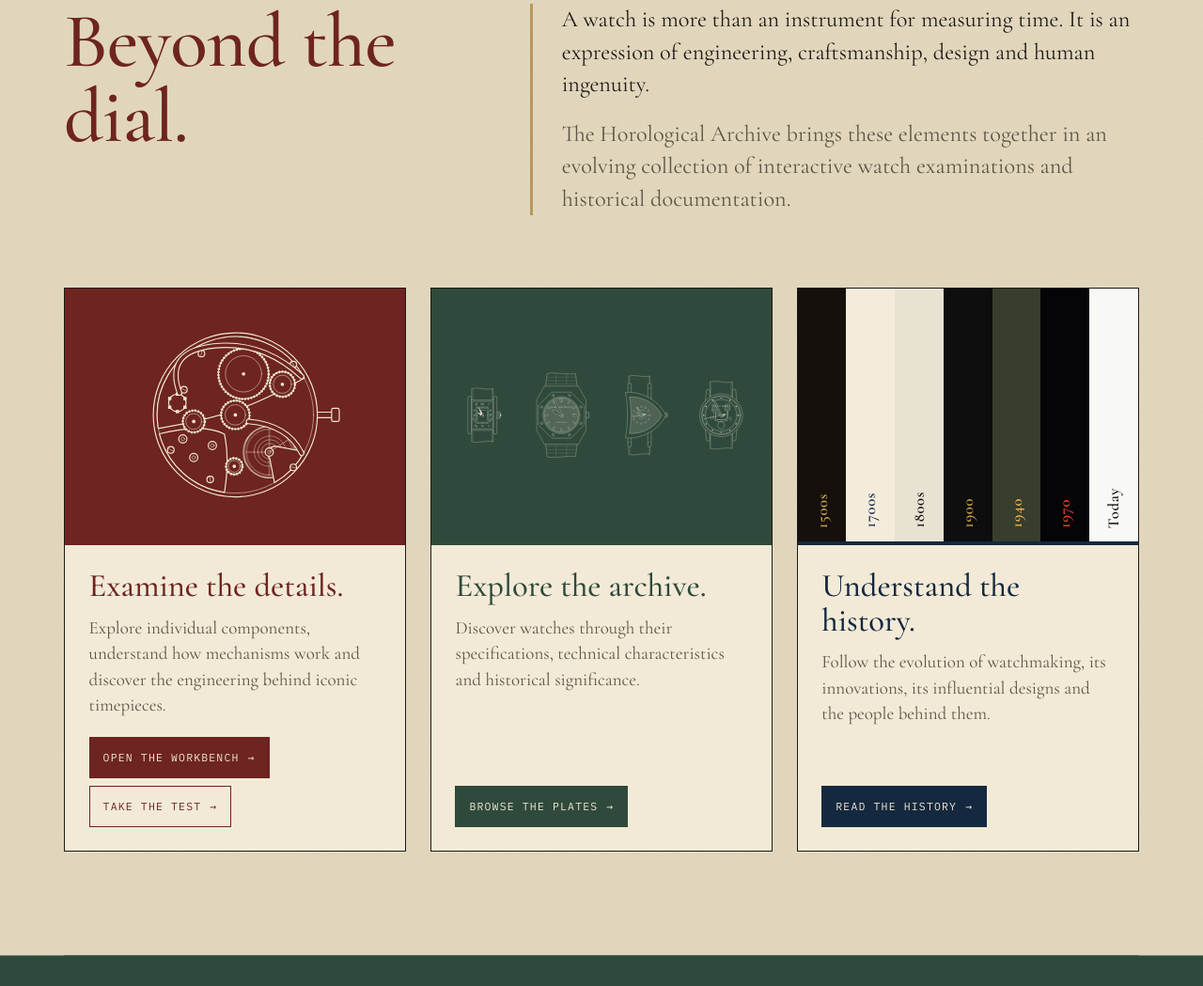
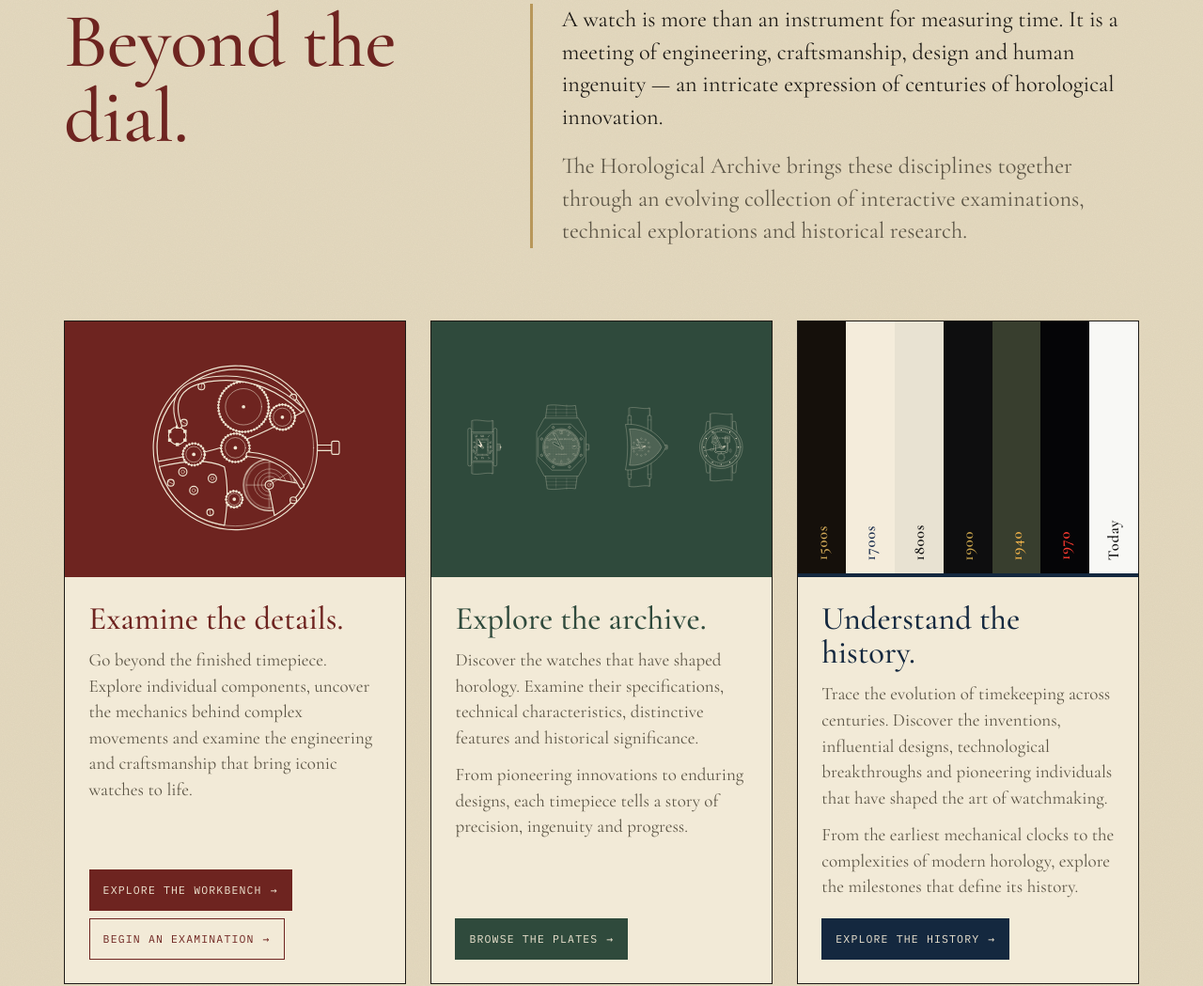
Before and after one commit to matthewschmidt1-lgtm/horology, a website: page index.html in a window 1280 px wide. Shown: the part 1055-2104 px from the top of the page at 94% size. Drawn offline with nearby package versions, Linux system fonts and the light colour scheme.

Commit message:
Homepage: revised section text and button labels
New copy for Beyond the dial and the three section cards. Buttons now read Explore the workbench, Begin an examination, Browse the plates and Explore the history.

Co-Authored-By: Claude Fable 5.2 <noreply@anthropic.com>

```diff
--- a/app.js
+++ b/app.js
@@ -212,26 +212,26 @@ function renderHome() {
   <div class="h-beyond">
     <h2>Beyond the dial.</h2>
     <div>
-      <p>A watch is more than an instrument for measuring time. It is an expression of engineering, craftsmanship, design and human ingenuity.</p>
-      <p>The Horological Archive brings these elements together in an evolving collection of interactive watch examinations and historical documentation.</p>
+      <p>A watch is more than an instrument for measuring time. It is a meeting of engineering, craftsmanship, design and human ingenuity — an intricate expression of centuries of horological innovation.</p>
+      <p>The Horological Archive brings these disciplines together through an evolving collection of interactive examinations, technical explorations and historical research.</p>
     </div>
   </div>
 
   <div class="h-previews">
     <article class="h-card c1">
-      <a class="h-art mv" href="workbench.html" aria-label="Open the workbench">${D.movement(omega)}</a>
-      <div class="h-txt"><h3>Examine the details.</h3><p>Explore individual components, understand how mechanisms work and discover the engineering behind iconic timepieces.</p>
-        <p class="h-links"><a class="h-go" href="workbench.html">Open the workbench</a><a class="h-go" href="#/exam">Take the test</a></p></div>
+      <a class="h-art mv" href="workbench.html" aria-label="Explore the workbench">${D.movement(omega)}</a>
+      <div class="h-txt"><h3>Examine the details.</h3><p>Go beyond the finished timepiece. Explore individual components, uncover the mechanics behind complex movements and examine the engineering and craftsmanship that bring iconic watches to life.</p>
+        <p class="h-links"><a class="h-go" href="workbench.html">Explore the workbench</a><a class="h-go" href="#/exam">Begin an examination</a></p></div>
     </article>
     <article class="h-card c2">
-      <a class="h-art four" href="#/archive" aria-label="Browse the archive">${['tanklc', 'royaloak', 'ventura', 'spaceview'].map(id => D.front(by(id), {})).join('')}</a>
-      <div class="h-txt"><h3>Explore the archive.</h3><p>Discover watches through their specifications, technical characteristics and historical significance.</p>
+      <a class="h-art four" href="#/archive" aria-label="Browse the plates">${['tanklc', 'royaloak', 'ventura', 'spaceview'].map(id => D.front(by(id), {})).join('')}</a>
+      <div class="h-txt"><h3>Explore the archive.</h3><p>Discover the watches that have shaped horology. Examine their specifications, technical characteristics, distinctive features and historical significance.</p><p>From pioneering innovations to enduring designs, each timepiece tells a story of precision, ingenuity and progress.</p>
         <p class="h-links"><a class="h-go" href="#/archive">Browse the plates</a></p></div>
     </article>
     <article class="h-card c3">
-      <a class="h-art eras" href="history.html" aria-label="Read the history">${ERAS.map(e => `<i style="background:${e[1]};color:${e[2]}"><b>${e[0]}</b></i>`).join('')}</a>
-      <div class="h-txt"><h3>Understand the history.</h3><p>Follow the evolution of watchmaking, its innovations, its influential designs and the people behind them.</p>
-        <p class="h-links"><a class="h-go" href="history.html">Read the history</a></p></div>
+      <a class="h-art eras" href="history.html" aria-label="Explore the history">${ERAS.map(e => `<i style="background:${e[1]};color:${e[2]}"><b>${e[0]}</b></i>`).join('')}</a>
+      <div class="h-txt"><h3>Understand the history.</h3><p>Trace the evolution of timekeeping across centuries. Discover the inventions, influential designs, technological breakthroughs and pioneering individuals that have shaped the art of watchmaking.</p><p>From the earliest mechanical clocks to the complexities of modern horology, explore the milestones that define its history.</p>
+        <p class="h-links"><a class="h-go" href="history.html">Explore the history</a></p></div>
     </article>
   </div>
 
--- a/styles.css
+++ b/styles.css
@@ -354,3 +354,4 @@ main:has(.home) { padding-bottom: 0; }
   .sf-nav b { font-size: 22px; }
 }
 .h-art { text-decoration: none; }
+.h-txt > p:not(.h-links) + p:not(.h-links) { margin-top: 12px; }
```
